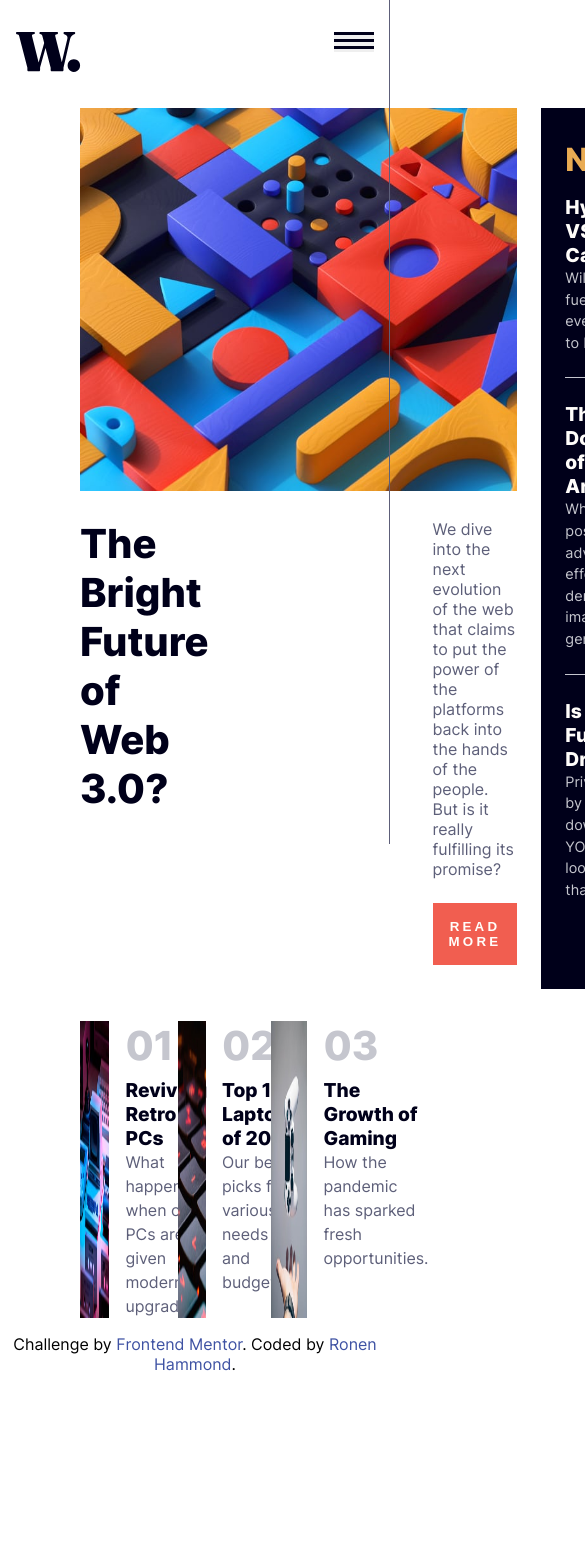
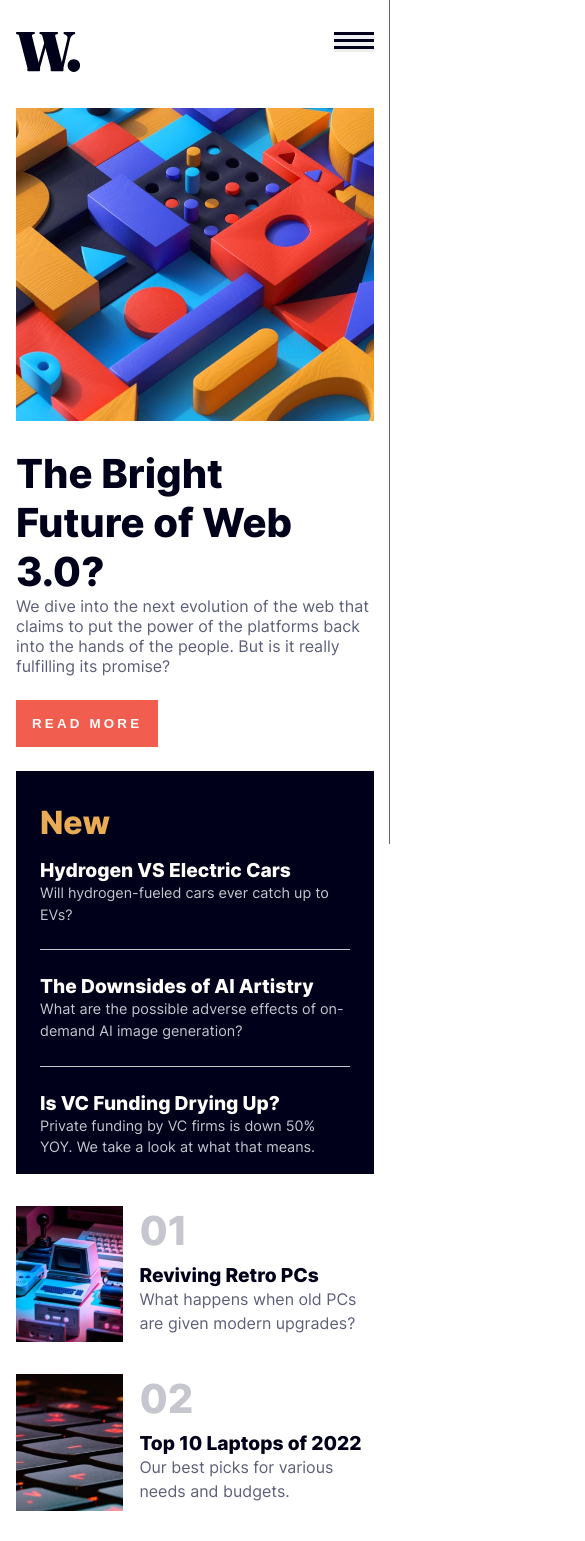
Before and after one commit to RonenTGreat/news-homepage, a React (Create React App) app: page / in a window 390 px wide. Shown: the top 1541 px of the page, 585 px wide, since content can reach past the window. Before the commit the page ends 1374 px from the top, so only its background shows below. Built offline with nearby package versions, Linux system fonts and the light colour scheme.

Commit message:
changed layout for smaller screens

```diff
--- a/src/components/container/container.styles.css
+++ b/src/components/container/container.styles.css
@@ -1,14 +1,14 @@
 @font-face {
-  font-family: "Inter";   /*Can be any text*/
+  font-family: "Inter"; /*Can be any text*/
   src: local("Inter"),
-    url('../../assets/fonts/Inter-VariableFont_slnt\,wght.ttf') format("truetype");
+    url("../../assets/fonts/Inter-VariableFont_slnt\,wght.ttf")
+      format("truetype");
   font-weight: 800;
   font-style: normal;
 }
 
 main {
   margin: 0 6rem 0 5rem;
-
 }
 
 .container {
@@ -18,7 +18,7 @@ main {
   grid-column-gap: 1.5rem;
 }
 
-.content {
+.main-section {
   grid-area: 1 / 1 / 2 / 2;
 }
 .new-section {
@@ -36,7 +36,6 @@ main {
   margin: 1rem 0;
 }
 
-
 hr {
   border: none;
   height: 1px;
@@ -45,26 +44,26 @@ hr {
   background-color: hsl(233, 8%, 79%);
 }
 
-.content{
+.content {
   display: flex;
   column-gap: 14rem;
   margin: 1.5rem 0;
 }
 
-.content__heading{
+.content__heading {
   font-family: "Inter";
   max-width: 15rem;
   font-size: 2.5rem;
   color: hsl(240, 100%, 5%);
 }
 
-.content__paragraph{
+.content__paragraph {
   color: hsl(236, 13%, 42%);
   max-width: 28rem;
   margin-bottom: 1.5rem;
 }
 
-.content__btn{
+.content__btn {
   text-transform: uppercase;
   padding: 1rem;
   border: none;
@@ -75,11 +74,33 @@ hr {
   cursor: pointer;
 }
 
-.content__btn:hover{
+.content__btn:hover {
   background-color: hsl(240, 100%, 5%);
 }
 
-.news__section{
+.news__section {
   display: flex;
   margin-bottom: 1rem;
 }
+
+@media (max-width: 768px) {
+
+  main{
+    margin: 1rem;
+  }
+
+  .container {
+    display: block;
+  }
+
+  .content {
+    flex-direction: column;
+  }
+
+  .content__heading{
+    max-width: 20rem;
+  }
+  .news__section {
+    flex-direction: column;
+  }
+}
```
